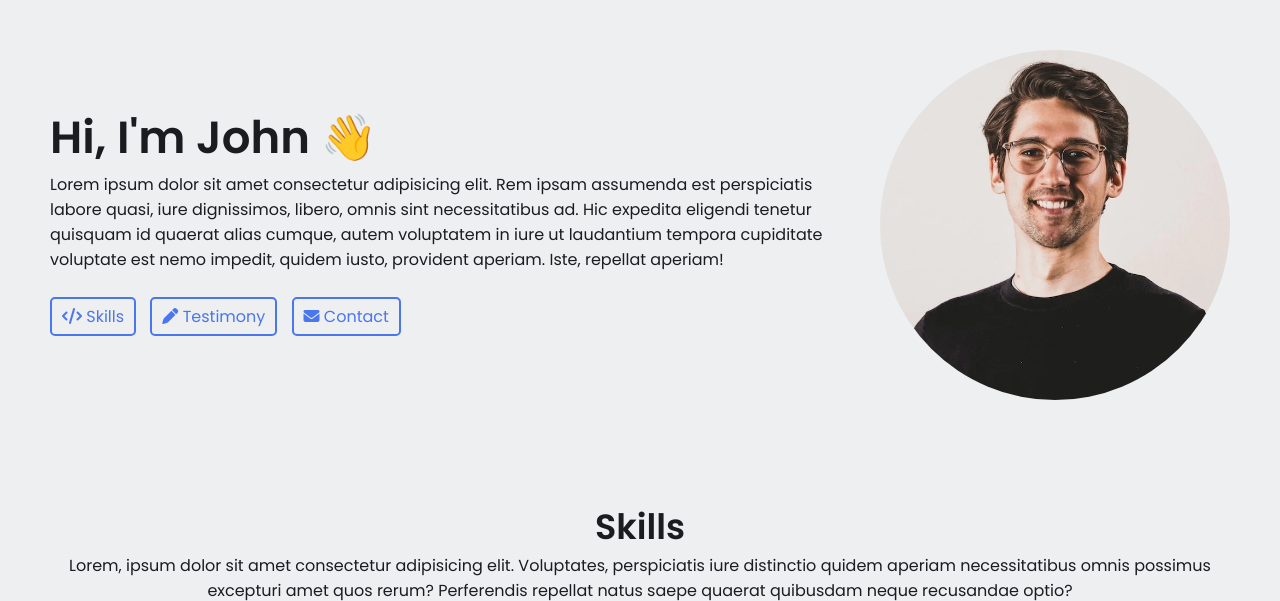
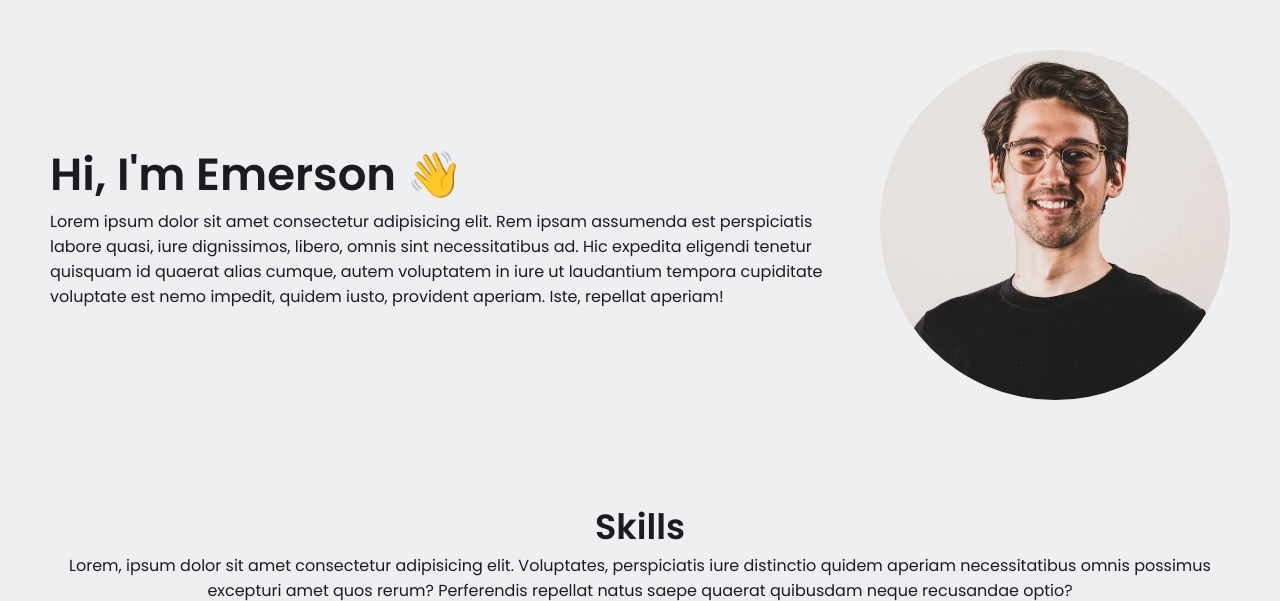
Before and after one commit to EmersonMR25/Personal-Website, a Flask app: page / in a window 1280 px wide. Shown: the part 80-681 px from the top of the page. Run offline with Flask 3, Linux system fonts and the light colour scheme.

Commit message:
Deleted unnecessary bits from the index and css templates

```diff
--- a/app/static/css/styles.css
+++ b/app/static/css/styles.css
@@ -32,7 +32,6 @@ nav {
   display: flex;
   justify-content: space-between;
   align-items: center;
-
   padding: 0 50px;
   height: 80px;
 }
@@ -78,25 +77,6 @@ nav .right a span {
   font-size: 45px;
 }
 
-.hero-section .text .links {
-  margin-top: 25px;
-}
-
-.hero-section .text .links a {
-  display: inline-block;
-  padding: 5px 10px;
-  border: 2px solid var(--link-color);
-  border-radius: 5px;
-  margin-right: 10px;
-  margin-bottom: 10px;
-  transition: 0.1s;
-}
-
-.hero-section .text .links a:hover {
-  color: var(--text-color);
-  border: 2px solid var(--text-color);
-}
-
 .hero-section .headshot {
   flex: 2;
   display: flex;
@@ -135,7 +115,6 @@ nav .right a span {
   justify-content: center;
   align-items: center;
   gap: 10px;
-
   width: 200px;
   padding: 10px 20px;
   margin: 10px;
--- a/app/templates/index.html
+++ b/app/templates/index.html
@@ -53,7 +53,7 @@
       <!-- SECTION 1: Hero -->
       <section class="hero-section">
         <div class="text">
-          <h2>Hi, I'm John 👋</h2>
+          <h2>Hi, I'm Emerson 👋</h2>
           <p>
             Lorem ipsum dolor sit amet consectetur adipisicing elit. Rem ipsam
             assumenda est perspiciatis labore quasi, iure dignissimos, libero,
@@ -62,23 +62,6 @@
             tempora cupiditate voluptate est nemo impedit, quidem iusto,
             provident aperiam. Iste, repellat aperiam!
           </p>
-
-          <div class="links">
-            <a href="#skills">
-              <i class="fa-solid fa-code"></i>
-              <span>Skills</span>
-            </a>
-
-            <a href="#testimony">
-              <i class="fa-solid fa-pen"></i>
-              <span>Testimony</span>
-            </a>
-
-            <a href="#contact">
-              <i class="fa-solid fa-envelope"></i>
-              <span>Contact</span>
-            </a>
-          </div>
         </div>
 
         <div class="headshot">
```
